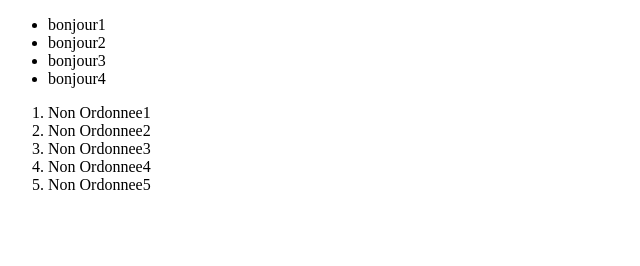
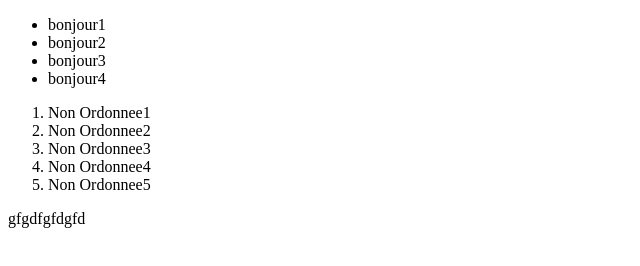
Before and after one commit to SalimBrahimi/dwwm_2025_Decembre, a plain HTML site: page index.html in a window 1280 px wide. Shown: the whole page, without its empty margins (0-640 px from the left). Drawn offline with Linux system fonts and the light colour scheme.

Commit message:
Quatrieme

```diff
--- a/index.html
+++ b/index.html
@@ -26,5 +26,7 @@
         <div></div>
         <div></div>
     </footer>
+
+    gfgdfgfdgfd
 </body>
 </html>
```
